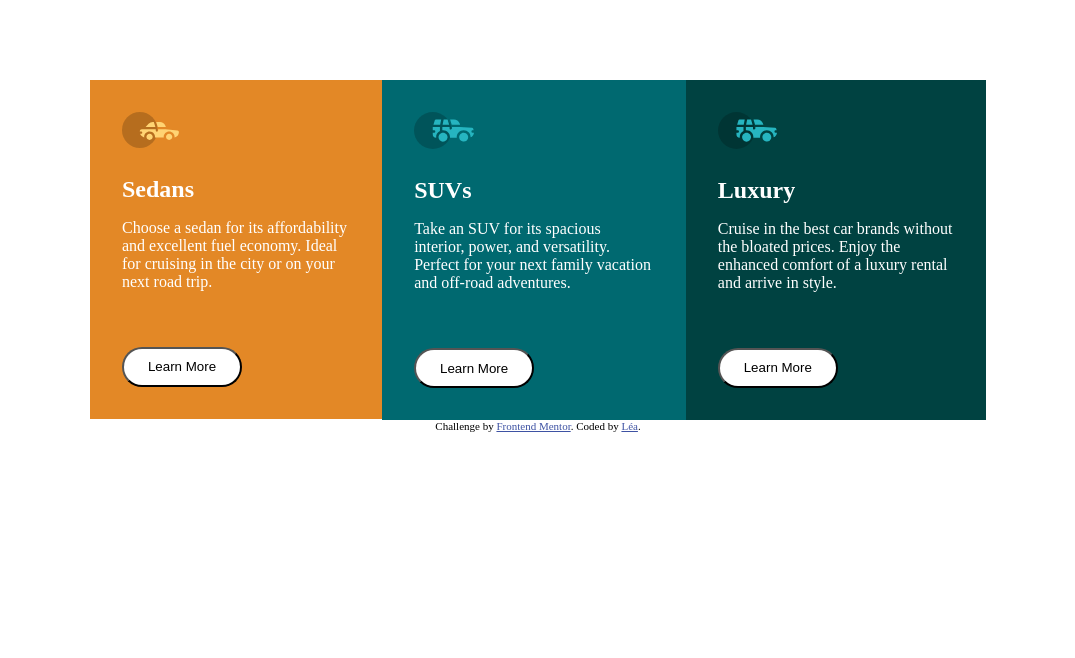
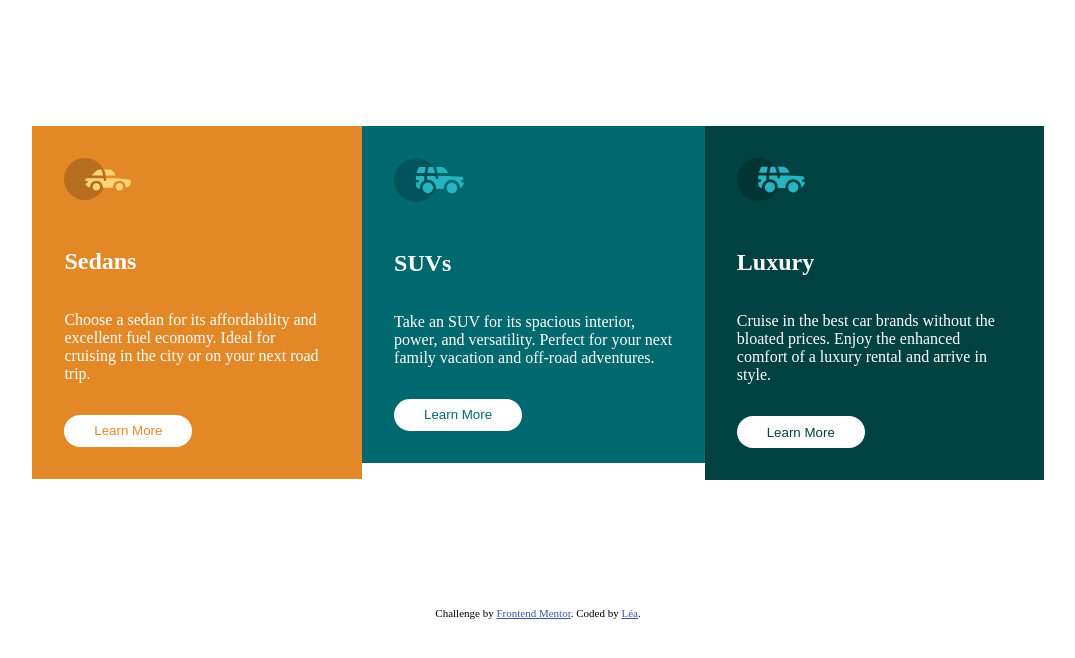
Before and after one commit to lealee92/columns, a plain HTML site: page index.html in a window 1280 px wide. Shown: the whole page, without its empty margins (102-1177 px from the left). Drawn offline with Linux system fonts and the light colour scheme.

Commit message:
second commit

```diff
--- a/index.html
+++ b/index.html
@@ -27,7 +27,7 @@
               Choose a sedan for its affordability and excellent fuel economy.
               Ideal for cruising in the city or on your next road trip.
             </p>
-            <button>Learn More</button>
+            <button style="color: hsl(31, 77%, 52%)">Learn More</button>
           </div>
         </div>
         <div class="row">
@@ -38,7 +38,7 @@
               Take an SUV for its spacious interior, power, and versatility.
               Perfect for your next family vacation and off-road adventures.
             </p>
-            <button>Learn More</button>
+            <button style="color: hsl(184, 100%, 22%)">Learn More</button>
           </div>
         </div>
         <div class="row">
@@ -49,7 +49,7 @@
               Cruise in the best car brands without the bloated prices. Enjoy
               the enhanced comfort of a luxury rental and arrive in style.
             </p>
-            <button>Learn More</button>
+            <button style="color: hsl(179, 100%, 13%)">Learn More</button>
           </div>
         </div>
       </div>
--- a/styles.css
+++ b/styles.css
@@ -1,14 +1,3 @@
-*,
-*::before,
-*::after {
-  margin: 0 auto;
-}
-
-.main-container {
-  min-width: 70%;
-  margin-top: 3em;
-}
-
 img {
   width: 25%;
 }
@@ -40,21 +29,32 @@ h2 {
 button {
   border-radius: 20px;
   background-color: white;
-  width: 120px;
-  height: 40px;
+  width: 20vw;
+  min-height: 8vw;
+  border: none;
   text-decoration: none;
-  margin-top: 3em;
   cursor: pointer;
 }
 
-@media (min-width: 1200px) {
+button:hover {
+  border: solid 2px red;
+  color: black;
+}
+
+@media (min-width: 800px) {
   .main-container {
-    max-width: 70%;
-    margin: 0 auto;
-    margin-top: 5em;
+    max-width: 80%;
+    margin: 10%;
   }
   .even-columns {
     display: flex;
+  }
+  button {
+    border-radius: 20px;
+    background-color: white;
+    max-width: 10vw;
+    min-height: 2.5vw;
+    border: none;
   }
 }
 
```
